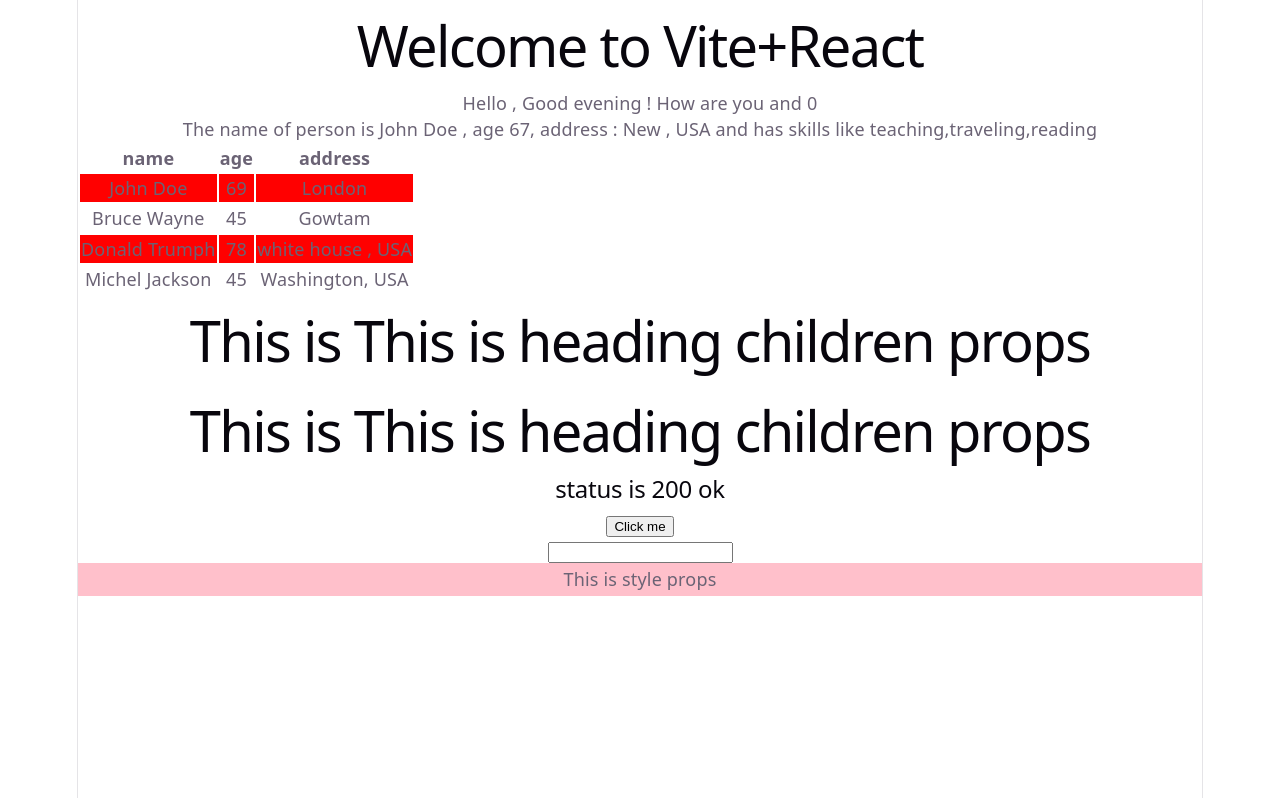
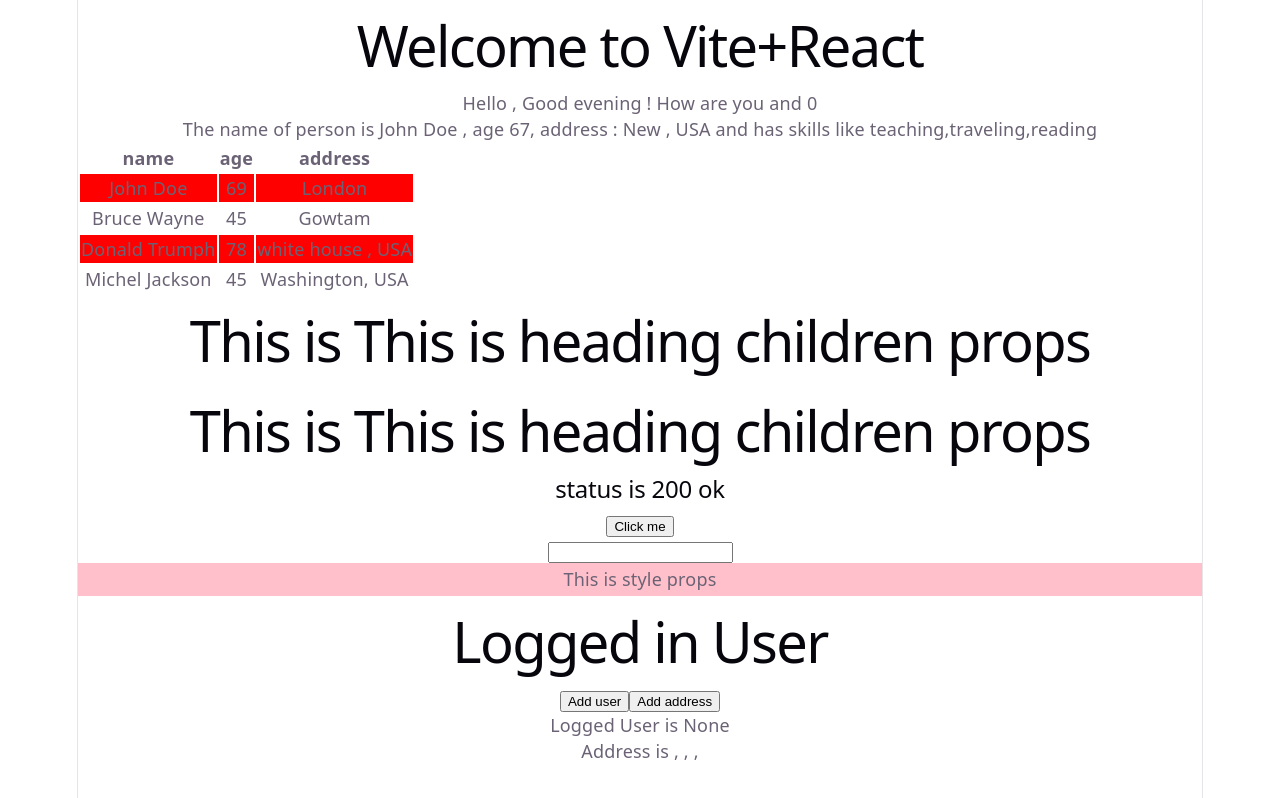
Before and after one commit to sachinsoumya/React_Typescript, a React (Vite) app: page / in a window 1280 px wide. Built offline with nearby package versions, Linux system fonts and the light colour scheme.

Commit message:
useState hook  initial value and future value type using "|" operator and "as" keyword.

```diff
--- a/src/App.tsx
+++ b/src/App.tsx
@@ -9,6 +9,7 @@ import { Status } from "./components/Status";
 import { Button } from "./components/Button";
 import { InputElement } from "./components/Input";
 import { Container } from "./components/Container";
+import { User } from "./components/states/User";
 
 function App() {
   const personDetails = {
@@ -69,6 +70,7 @@ function App() {
         value=" "
       />
       <Container styles={{ padding: "3px", backgroundColor: "pink" }} />
+      <User />
     </>
   );
 }
--- /dev/null
+++ b/src/components/states/User.tsx
@@ -0,0 +1,60 @@
+import { useState } from "react";
+
+type User = {
+  name: string;
+  age: number;
+
+  phone: number;
+};
+
+type Address = {
+  street: string;
+  flatName: string;
+  district: string;
+  pinCode: number;
+};
+
+export const User = () => {
+  const [user, setUser] = useState<User | null>(null);
+
+  const [address, setAddress] = useState<Address> ({} as Address);
+
+  return (
+    <div>
+      <h1>Logged in User</h1>
+
+      {/* <input type="text" placeholder="Enter Name"  onChange={(e)=>setUser(e.target.value)}></input> */}
+      <button
+        onClick={() =>
+          setUser({
+            name: "john doe",
+            age: 67,
+
+            phone: 1234567890,
+          })
+        }
+      >
+        Add user
+      </button>
+
+      <button
+        onClick={() =>
+          setAddress({
+            street: "street1",
+            flatName: "flat1",
+            district: "BBSR",
+            pinCode: 123456,
+          })
+        }
+      >
+        Add address
+      </button>
+
+      <div>Logged User is {user ? user?.name : "None"}</div>
+      <div>
+        Address is {address.street}, {address.flatName}, {address.district},{" "}
+        {address.pinCode}
+      </div>
+    </div>
+  );
+};
```
Also changed, not shown: 1 other file (tests, documents, lock files or other folders).
